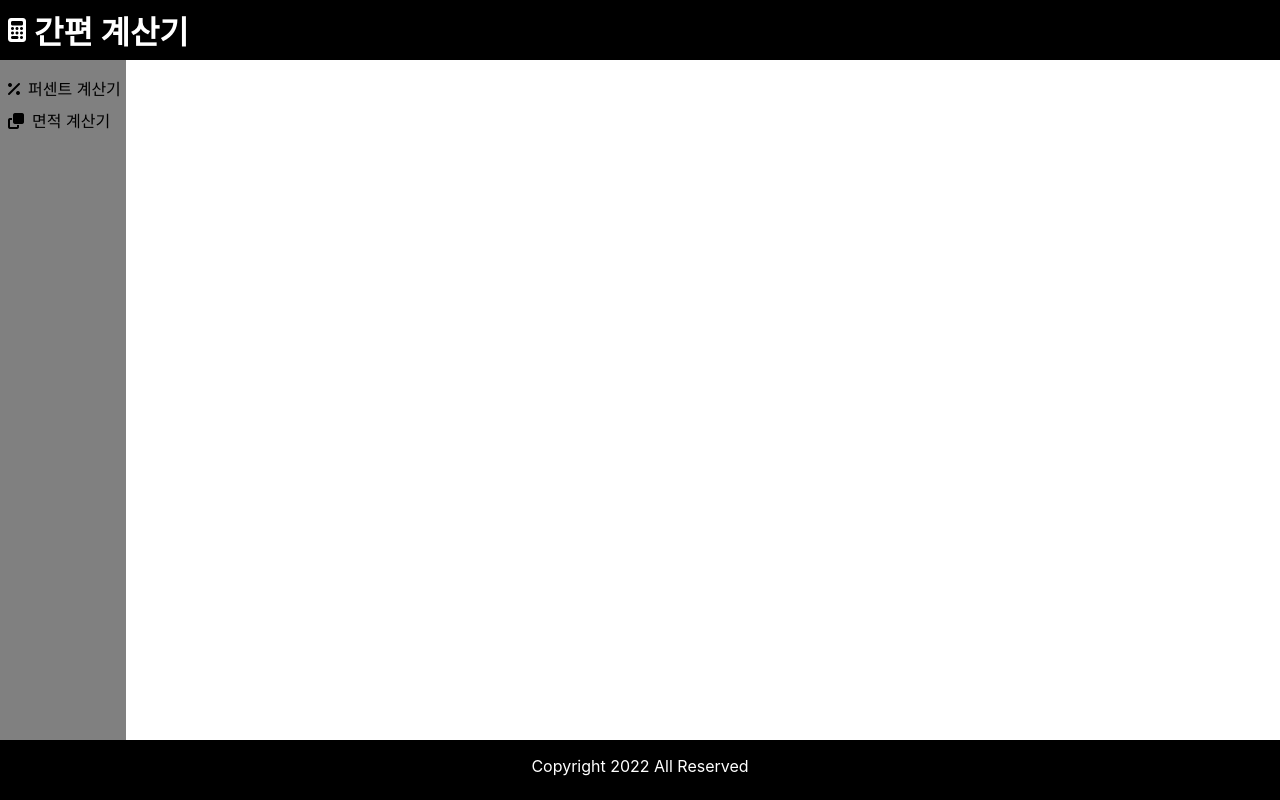
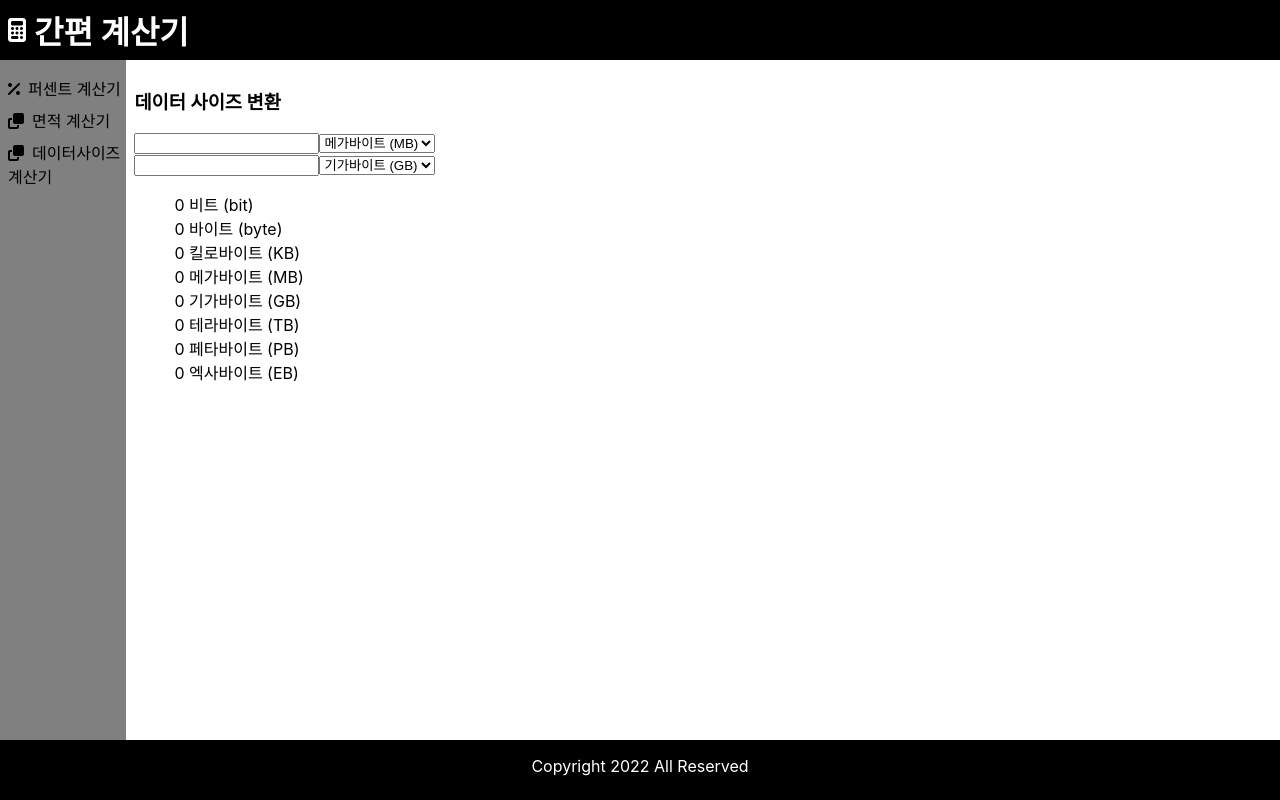
Before and after one commit to uuunani/UnitConvertor, a React (Create React App) app: page /datasize in a window 1280 px wide. Built offline with nearby package versions, Linux system fonts and the light colour scheme.

Commit message:
feat: 데이터 사이즈 변환 기능 추가

```diff
--- a/src/App.jsx
+++ b/src/App.jsx
@@ -4,6 +4,8 @@ import styles from './assets/css/App.module.css';
 
 import Percent from './pages/Percent';
 import Area from './pages/Area';
+import DataSize from './pages/DataSize';
+import Time from './pages/Time';
 
 function App() {
   return (
@@ -28,6 +30,12 @@ function App() {
                   <span className={styles.text}>면적 계산기</span>
                 </Link>
               </li>
+              <li>
+                <Link to="datasize" className={styles.link}>
+                  <i className="fa-solid fa-clone" />
+                  <span className={styles.text}>데이터사이즈 계산기</span>
+                </Link>
+              </li>
             </ul>
           </nav>
           <div className={styles.content_wrap}>
@@ -35,6 +43,8 @@ function App() {
               <Route path="/" element={<Percent />} />
               <Route path="percent" element={<Percent />} />
               <Route path="area" element={<Area />} />
+              <Route path="datasize" element={<DataSize />} />
+              <Route path="time" element={<Time />} />
             </Routes>
           </div>
         </section>
--- /dev/null
+++ b/src/pages/DataSize.jsx
@@ -0,0 +1,240 @@
+import React, { useState, useRef } from 'react';
+
+import dataSize from '../utils/calculate.datasize';
+
+function DataSize() {
+  const defaultIn = 'MB';
+  const defaultOut = 'GB';
+
+  const units = [
+    { seq: 1, unit: 'bit', name: '비트' },
+    { seq: 2, unit: 'byte', name: '바이트' },
+    { seq: 3, unit: 'KB', name: '킬로바이트' },
+    { seq: 4, unit: 'MB', name: '메가바이트' },
+    { seq: 5, unit: 'GB', name: '기가바이트' },
+    { seq: 6, unit: 'TB', name: '테라바이트' },
+    { seq: 7, unit: 'PB', name: '페타바이트' },
+    { seq: 8, unit: 'EB', name: '엑사바이트' },
+  ];
+
+  const [dispDataSize, setDispDataSize] = useState({
+    bit: 0,
+    b: 0,
+    kb: 0,
+    mb: 0,
+    gb: 0,
+    tb: 0,
+    pb: 0,
+    eb: 0,
+  });
+
+  // Ref 셋팅
+  const refInputIn = useRef();
+  const refInputOut = useRef();
+
+  const refSelectIn = useRef();
+  const refSelectOut = useRef();
+
+  const resetState = () => {
+    const reset = { ...dispDataSize };
+    reset.bit = 0;
+    reset.b = 0;
+    reset.kb = 0;
+    reset.mb = 0;
+    reset.gb = 0;
+    reset.tb = 0;
+    reset.pb = 0;
+    reset.eb = 0;
+    setDispDataSize(reset);
+  };
+
+  const calculate = (_id, _value = null) => {
+    // 잘못된 입력값 체크
+    const inputVal = parseFloat(_value);
+
+    if (inputVal <= 0) {
+      resetState();
+      return;
+    }
+
+    // 기준 단위 byte 값 초기화
+    let byte = 0;
+
+    // 이벤트 동작에 따른 처리
+    let refSelIn = null;
+    let refSelOut = null;
+    let refIptIn = null;
+    let refIptOut = null;
+
+    if (_id === 'idSelectIn' || _id === 'idIn') {
+      refSelIn = refSelectIn;
+      refSelOut = refSelectOut;
+      refIptIn = refInputIn;
+      refIptOut = refInputOut;
+    }
+    if (_id === 'idSelectOut' || _id === 'idOut') {
+      refSelIn = refSelectOut;
+      refSelOut = refSelectIn;
+      refIptIn = refInputOut;
+      refIptOut = refInputIn;
+    }
+
+    // 의도치 않은 상황
+    if (
+      refSelIn === null ||
+      refSelOut === null ||
+      refIptIn === null ||
+      refIptOut === null
+    ) {
+      resetState();
+      return;
+    }
+
+    // 입력값 byte 값으로 변환
+    switch (refSelIn.current.value) {
+      case 'bit':
+        byte = dataSize.bitToByte(refIptIn.current.value);
+        break;
+      case 'KB':
+        byte = dataSize.kbToByte(refIptIn.current.value);
+        break;
+      case 'MB':
+        byte = dataSize.mbToByte(refIptIn.current.value);
+        break;
+      case 'GB':
+        byte = dataSize.gbToByte(refIptIn.current.value);
+        break;
+      case 'TB':
+        byte = dataSize.tbToByte(refIptIn.current.value);
+        break;
+      case 'PB':
+        byte = dataSize.pbToByte(refIptIn.current.value);
+        break;
+      case 'EB':
+        byte = dataSize.ebToByte(refIptIn.current.value);
+        break;
+      default:
+        byte = 0;
+    }
+
+    // for test
+    console.log(`byte = ${byte}`);
+
+    // byte 값에서 각각의 데이터사이즈 변환
+    const result = { ...dispDataSize };
+    result.bit = dataSize.byteToBit(byte);
+    result.b = byte;
+    result.kb = dataSize.byteToKB(byte);
+    result.mb = dataSize.byteToMB(byte);
+    result.gb = dataSize.byteToGB(byte);
+    result.tb = dataSize.byteToTB(byte);
+    result.pb = dataSize.byteToPB(byte);
+    result.eb = dataSize.byteToEB(byte);
+
+    // 화면 출력
+    switch (refSelOut.current.value) {
+      case 'bit':
+        refIptOut.current.value = result.bit;
+        break;
+      case 'B':
+        refIptOut.current.value = result.b;
+        break;
+      case 'KB':
+        refIptOut.current.value = result.kb;
+        break;
+      case 'MB':
+        refIptOut.current.value = result.mb;
+        break;
+      case 'GB':
+        refIptOut.current.value = result.gb;
+        break;
+      case 'TB':
+        refIptOut.current.value = result.tb;
+        break;
+      case 'PB':
+        refIptOut.current.value = result.pb;
+        break;
+      case 'EB':
+        refIptOut.current.value = result.eb;
+        break;
+      default:
+        refIptOut.current.value = 0;
+    }
+
+    setDispDataSize(result);
+  };
+
+  const onKeyup = event => {
+    calculate(event.target.id, event.target.value);
+  };
+
+  const onChange = event => {
+    calculate(event.target.id);
+  };
+
+  return (
+    <article>
+      <h1>데이터 사이즈 변환</h1>
+      <div>
+        <input type="number" id="idIn" ref={refInputIn} onKeyUp={onKeyup} />
+        <select
+          id="idSelectIn"
+          ref={refSelectIn}
+          defaultValue={defaultIn}
+          onChange={onChange}
+        >
+          {units.map(unit => (
+            <option key={unit.seq} value={unit.unit}>
+              {unit.name}&nbsp;({unit.unit})
+            </option>
+          ))}
+        </select>
+      </div>
+      <div>
+        <input type="number" id="idOut" ref={refInputOut} onKeyUp={onKeyup} />
+        <select
+          id="idSelectOut"
+          ref={refSelectOut}
+          value={defaultOut}
+          onChange={onChange}
+        >
+          {units.map(unit => (
+            <option key={unit.seq} value={unit.unit}>
+              {unit.name}&nbsp;({unit.unit})
+            </option>
+          ))}
+        </select>
+      </div>
+      <div>
+        <ul>
+          <li>
+            {dispDataSize.bit} {units[0].name}&nbsp;({units[0].unit})
+          </li>
+          <li>
+            {dispDataSize.b} {units[1].name}&nbsp;({units[1].unit})
+          </li>
+          <li>
+            {dispDataSize.kb} {units[2].name}&nbsp;({units[2].unit})
+          </li>
+          <li>
+            {dispDataSize.mb} {units[3].name}&nbsp;({units[3].unit})
+          </li>
+          <li>
+            {dispDataSize.gb} {units[4].name}&nbsp;({units[4].unit})
+          </li>
+          <li>
+            {dispDataSize.tb} {units[5].name}&nbsp;({units[5].unit})
+          </li>
+          <li>
+            {dispDataSize.pb} {units[6].name}&nbsp;({units[6].unit})
+          </li>
+          <li>
+            {dispDataSize.eb} {units[7].name}&nbsp;({units[7].unit})
+          </li>
+        </ul>
+      </div>
+    </article>
+  );
+}
+
+export default DataSize;
--- a/src/pages/Percent.jsx
+++ b/src/pages/Percent.jsx
@@ -2,7 +2,7 @@ import React, { useState, useRef } from 'react';
 
 import styles from '../assets/css/pages/Percent.module.css';
 
-import calc from '../utils/calcurate';
+import calc from '../utils/calculate.percent';
 
 function Percent() {
   const [minusAmt, setMinusAmt] = useState(0);
--- /dev/null
+++ b/src/pages/Time.jsx
@@ -0,0 +1,11 @@
+import React from 'react';
+
+function Time() {
+  return (
+    <article>
+      <h1>Time Calculator</h1>
+    </article>
+  );
+}
+
+export default Time;
--- /dev/null
+++ b/src/utils/calculate.datasize.js
@@ -0,0 +1,46 @@
+export default {
+  bitToByte: bit => {
+    return bit / 8;
+  },
+  kbToByte: kb => {
+    return kb * 1024;
+  },
+  mbToByte: mb => {
+    return mb * 1024 * 1024;
+  },
+  gbToByte: gb => {
+    return gb * 1024 * 1024 * 1024;
+  },
+  tbToByte: tb => {
+    return tb * 1024 * 1024 * 1024 * 1024;
+  },
+  pbToByte: pb => {
+    return pb * 1024 * 1024 * 1024 * 1024 * 1024;
+  },
+  ebToByte: eb => {
+    return eb * 1024 * 1024 * 1024 * 1024 * 1024 * 1024;
+  },
+  byteToBit: byte => {
+    return parseFloat((byte * 8).toFixed(6));
+  },
+  byteToKB: byte => {
+    return parseFloat((byte / 1024).toFixed(6));
+  },
+  byteToMB: byte => {
+    return parseFloat((byte / (1024 * 1024)).toFixed(6));
+  },
+  byteToGB: byte => {
+    return parseFloat((byte / (1024 * 1024 * 1024)).toFixed(6));
+  },
+  byteToTB: byte => {
+    return parseFloat((byte / (1024 * 1024 * 1024 * 1024)).toFixed(6));
+  },
+  byteToPB: byte => {
+    return parseFloat((byte / (1024 * 1024 * 1024 * 1024 * 1024)).toFixed(6));
+  },
+  byteToEB: byte => {
+    return parseFloat(
+      (byte / (1024 * 1024 * 1024 * 1024 * 1024 * 1024)).toFixed(6),
+    );
+  },
+};
```
Also changed, not shown: src/utils/calculate.percent.js (renamed from src/utils/calcurate.js).
